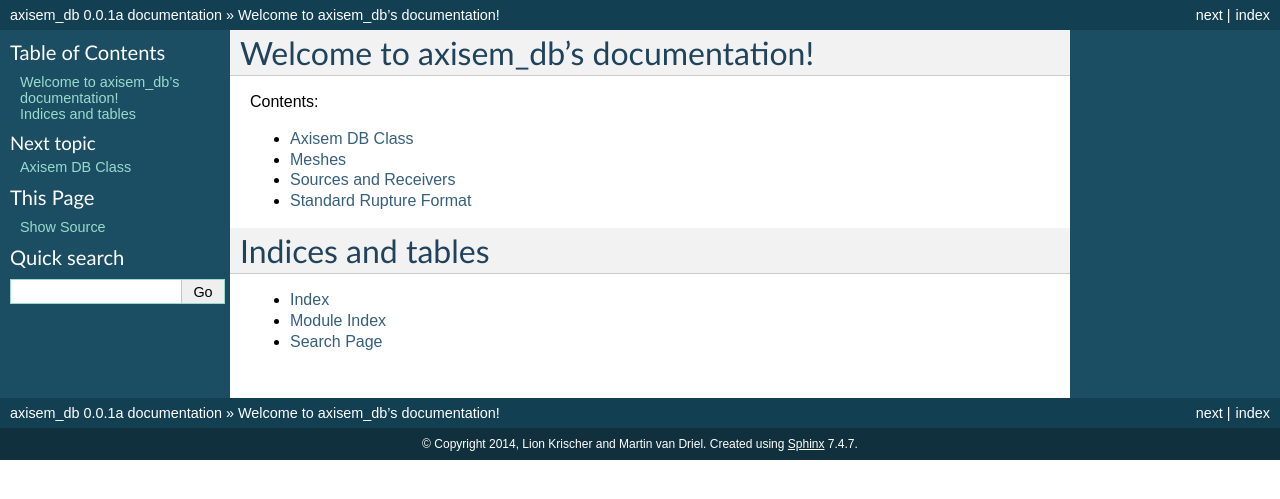
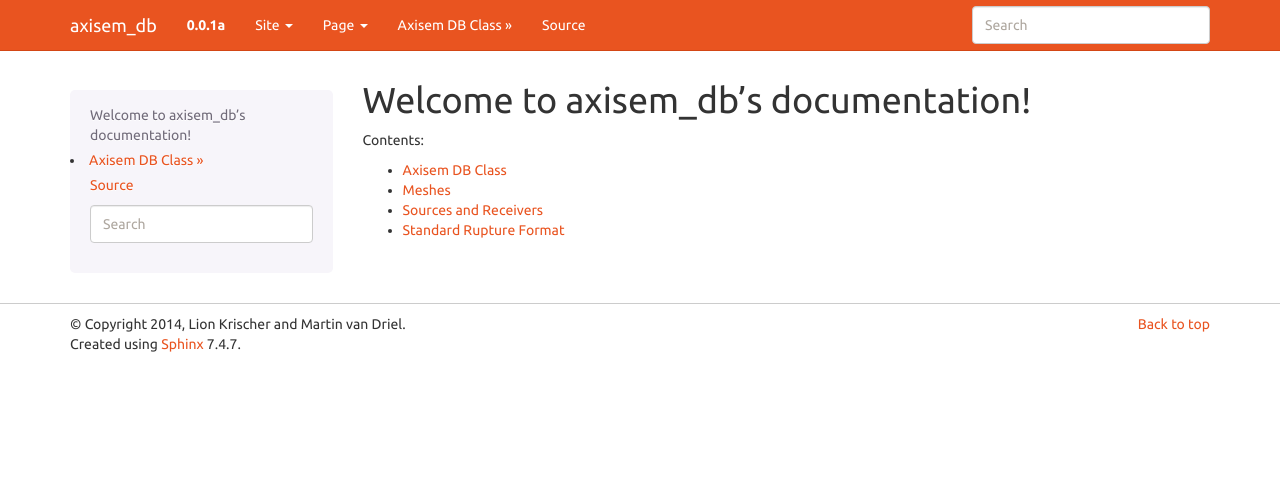
Before and after one commit to krischer/instaseis, a Sphinx documentation site: the page built from doc/index.rst, in a window 1280 px wide. Shown: the top 499 px of the page. Built offline with Sphinx 7.4.7, drawn with Linux system fonts in a browser that asks for light colours.

Commit message:
Changing sphinx theme

```diff
--- a/doc/conf.py
+++ b/doc/conf.py
@@ -14,6 +14,8 @@
 
 import sys
 import os
+
+import sphinx_bootstrap_theme
 
 # If extensions (or modules to document with autodoc) are in another directory,
 # add these directories to sys.path here. If the directory is relative to the
@@ -104,12 +106,14 @@ pygments_style = 'sphinx'
 
 # The theme to use for HTML and HTML Help pages.  See the documentation for
 # a list of builtin themes.
-html_theme = 'default'
+html_theme = 'bootstrap'
+html_theme_path = sphinx_bootstrap_theme.get_html_theme_path()
 
 # Theme options are theme-specific and customize the look and feel of a theme
 # further.  For a list of options available for each theme, see the
 # documentation.
-#html_theme_options = {}
+html_theme_options = {
+    "bootswatch_theme": "united"}
 
 # Add any paths that contain custom themes here, relative to this directory.
 #html_theme_path = []
--- a/doc/index.rst
+++ b/doc/index.rst
@@ -15,12 +15,3 @@ Contents:
    mesh
    source
    srf
-
-
-
-Indices and tables
-==================
-
-* :ref:`genindex`
-* :ref:`modindex`
-* :ref:`search`
```
